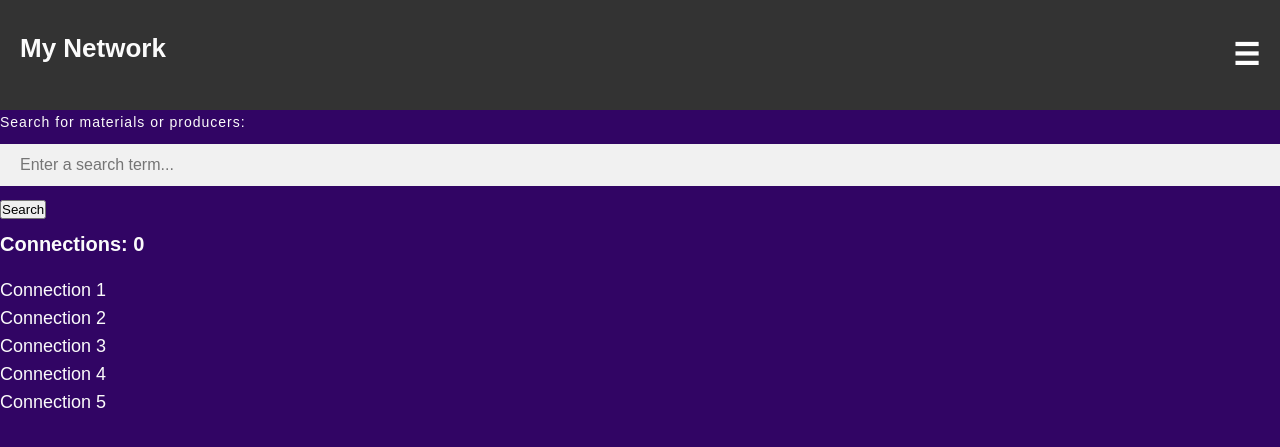
After one commit to S0r81/SuplAISense, a Flask app: page /network in a window 1280 px wide. The commit adds this page. Shown: the top 447 px of the page. Run offline with Flask 3, Linux system fonts and the light colour scheme; parts of the project's set-up code (start-up, migrations or seed data) failed here and were passed over.

Commit message:
Web Page, with documents, dashboard, and incomplete mynetwork

```diff
--- a/app.py
+++ b/app.py
@@ -94,3 +94,11 @@ def delete_pdf(file_id):
     except Exception as e:
         print(e)
         return 'Error deleting PDF', 400
+
+@app.route('/documents')
+def documents():
+    return render_template('documents.html')
+
+@app.route('/network')
+def network():
+    return render_template('mynetwork.html')
--- a/static/css/styles.css
+++ b/static/css/styles.css
@@ -80,8 +80,8 @@ p {
 
 .menu {
   margin: 0 10px 20px;
-  padding: 20px 40px;
-  width: 1220px;
+  padding: 10px 20px;
+  width: 820px;
   /* box-shadow: 0 8px 26px -4px rgba(0,0,0,0.15); */
   border-radius: 5px;
   background: var(blue);
@@ -305,3 +305,8 @@ input[type="text"] {
   border: none;
   font-size: 16px;
 }
+
+a {
+  text-decoration: none;
+  color: inherit;
+}
--- /dev/null
+++ b/templates/mynetwork.html
@@ -0,0 +1,45 @@
+<!DOCTYPE html>
+<html>
+  <head>
+    <meta charset="UTF-8">
+    <title>My Network</title>
+    <link rel="stylesheet" type="text/css" href="styles.css">
+  </head>
+  <body>
+    <header>
+      <h1>My Network</h1>
+      <div class="menu-btn">&#9776;</div>
+      <nav class="slide-menu">
+        <a href="#">Home</a>
+        <a href="#">My Profile</a>
+        <a href="#">Connections</a>
+        <a href="#">Messages</a>
+        <a href="#">Settings</a>
+        <a href="#">Sign Out</a>
+        <span class="close-btn">&times;</span>
+      </nav>
+    </header>
+    <main>
+      <div class="container">
+        <div class="search-container">
+          <form>
+            <label for="search-bar">Search for materials or producers:</label>
+            <input type="text" id="search-bar" name="search-bar" placeholder="Enter a search term...">
+            <button type="submit">Search</button>
+          </form>
+        </div>
+        <div class="connections-container">
+          <h2>Connections: <span class="connection-counter">0</span></h2>
+          <ul class="connections-list">
+            <li><a href="#">Connection 1</a></li>
+            <li><a href="#">Connection 2</a></li>
+            <li><a href="#">Connection 3</a></li>
+            <li><a href="#">Connection 4</a></li>
+            <li><a href="#">Connection 5</a></li>
+          </ul>
+        </div>
+      </div>
+    </main>
+    <script src="app.js"></script>
+  </body>
+</html>
```
Also changed, not shown: templates/dashboard.html (+5 -61 lines), templates/documents.html (added, +77 -0 lines).
